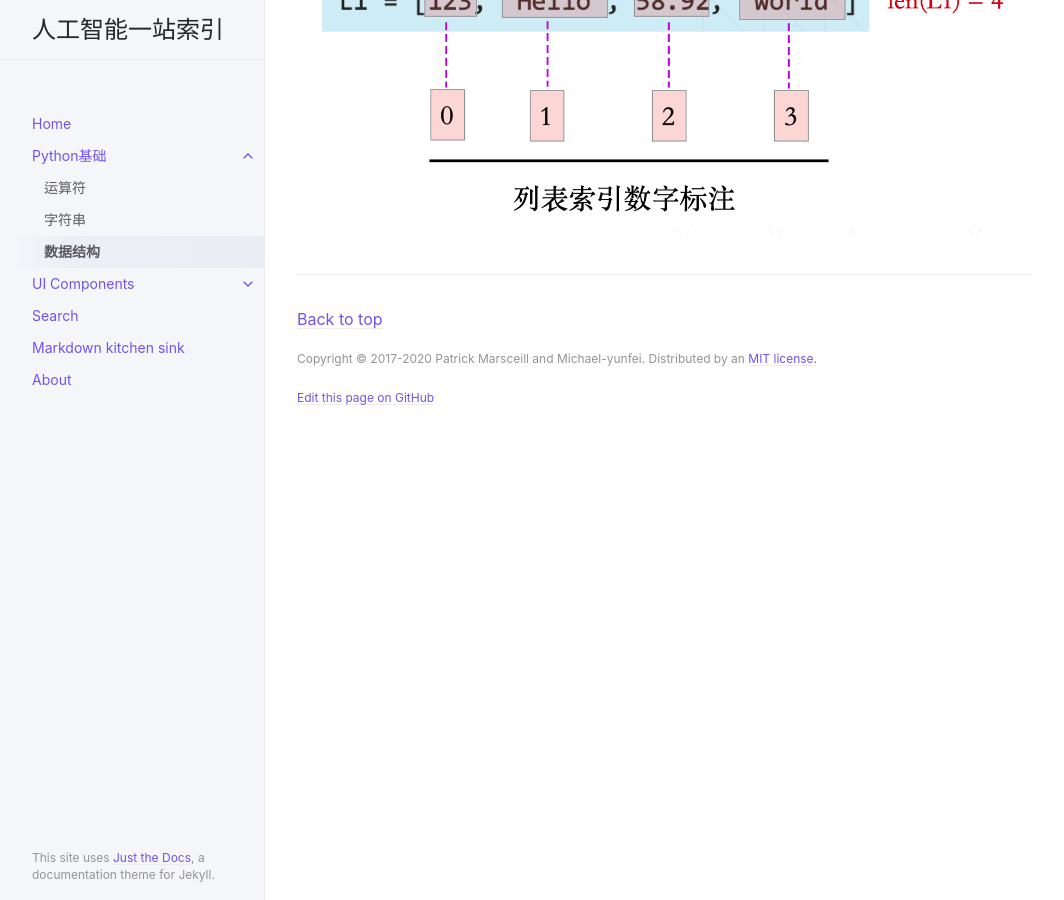
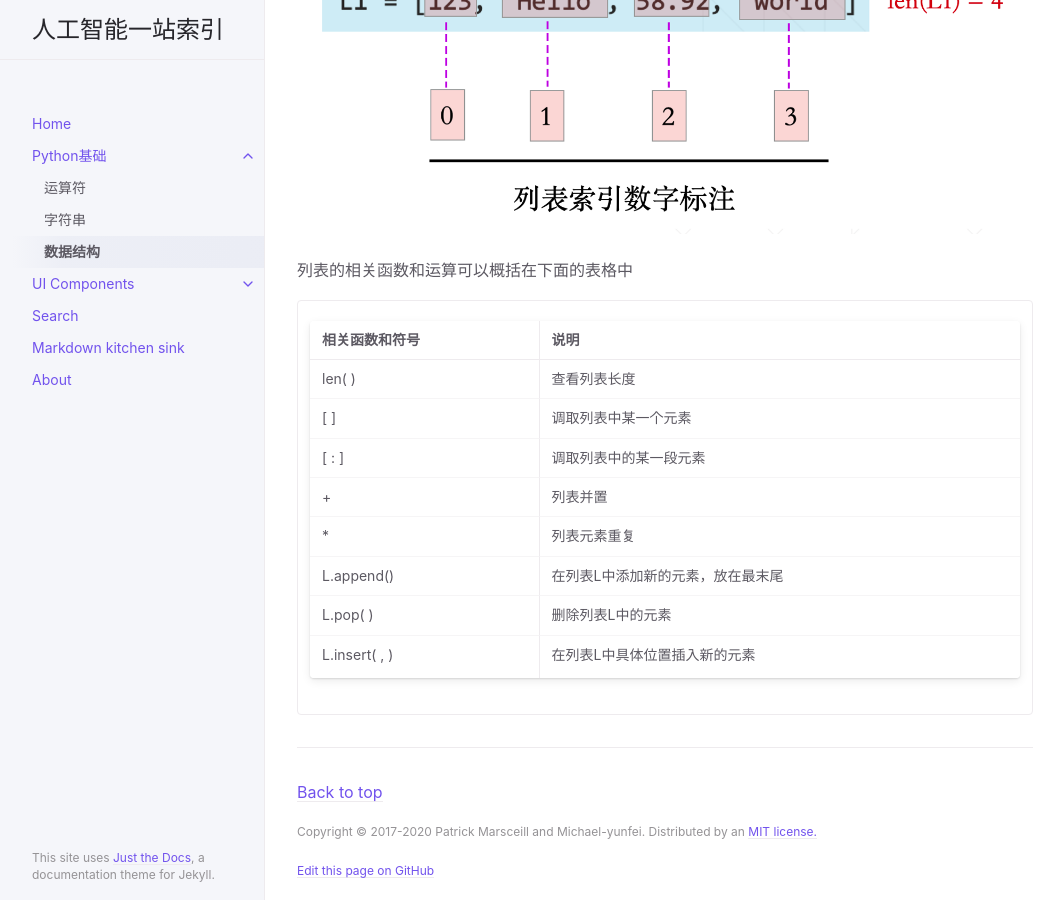
Before and after one commit to Michael-yunfei/avwebv2, a Jekyll site: the page built from docs/IntroPython/datastructure.md, in a window 1280 px wide and 900 px high, scrolled down 708 px. Shown: the whole window, without its empty margins (107-1171 px from the left). Built offline with Jekyll 4.4.1, drawn with Linux system fonts in a browser that asks for light colours.

Commit message:
add table

```diff
--- a/docs/IntroPython/datastructure.md
+++ b/docs/IntroPython/datastructure.md
@@ -32,3 +32,21 @@ print(len(L1))  # 4
 一旦被创建，其元素将会被标注为，而且透过这些标注也可以调用相应元素。
 
 ![](https://github.com/Michael-yunfei/avwebv2/blob/gh-pages/images/listIndex.png)
+
+列表的相关函数和运算可以概括在下面的表格中
+
+<div class="code-example" markdown="1">
+
+| 相关函数和符号    | 说明          |
+|:-------------|:------------------|
+| len( ) | 查看列表长度 |
+|[ ]| 调取列表中某一个元素|
+|[ : ] |调取列表中的某一段元素|
+|+| 列表并置|
+|* | 列表元素重复|
+|L.append() | 在列表L中添加新的元素，放在最末尾|
+|L.pop( ) | 删除列表L中的元素 |
+|L.insert( , ) | 在列表L中具体位置插入新的元素 |
+
+
+</div>
```
